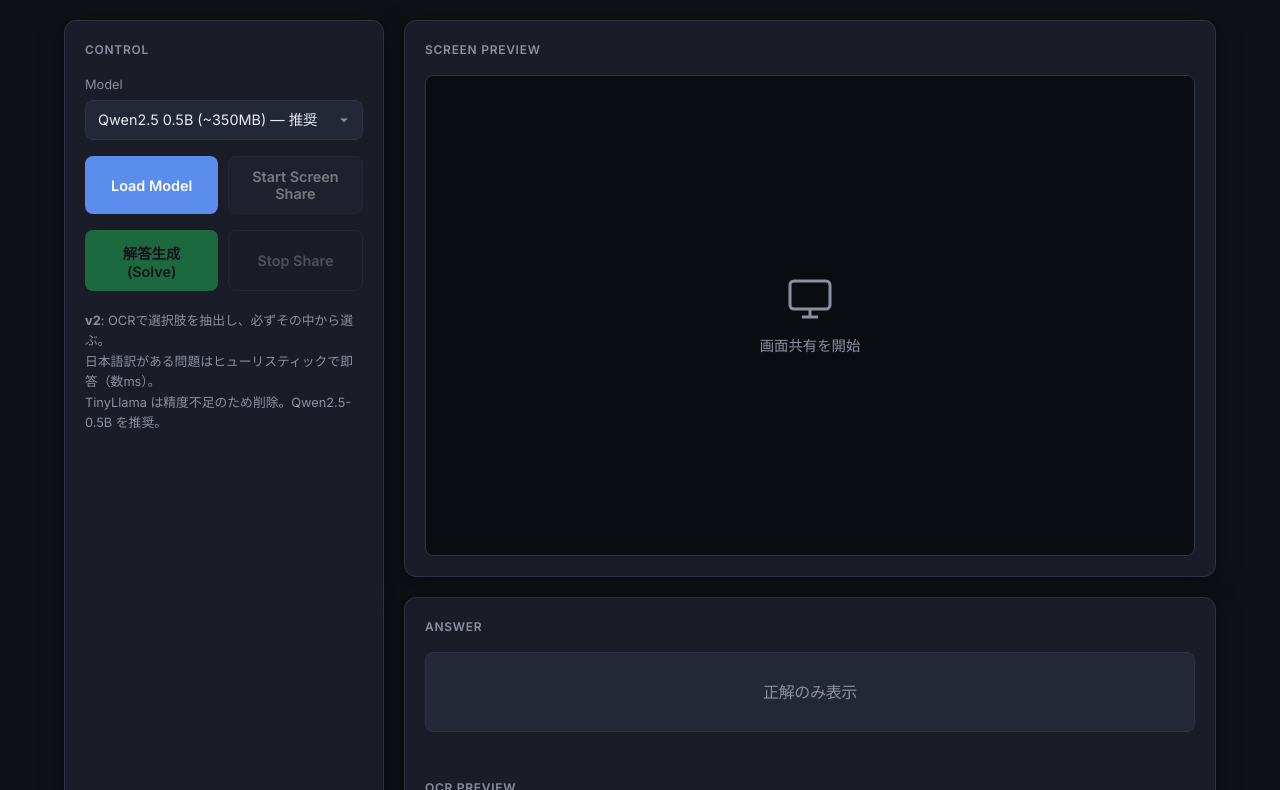
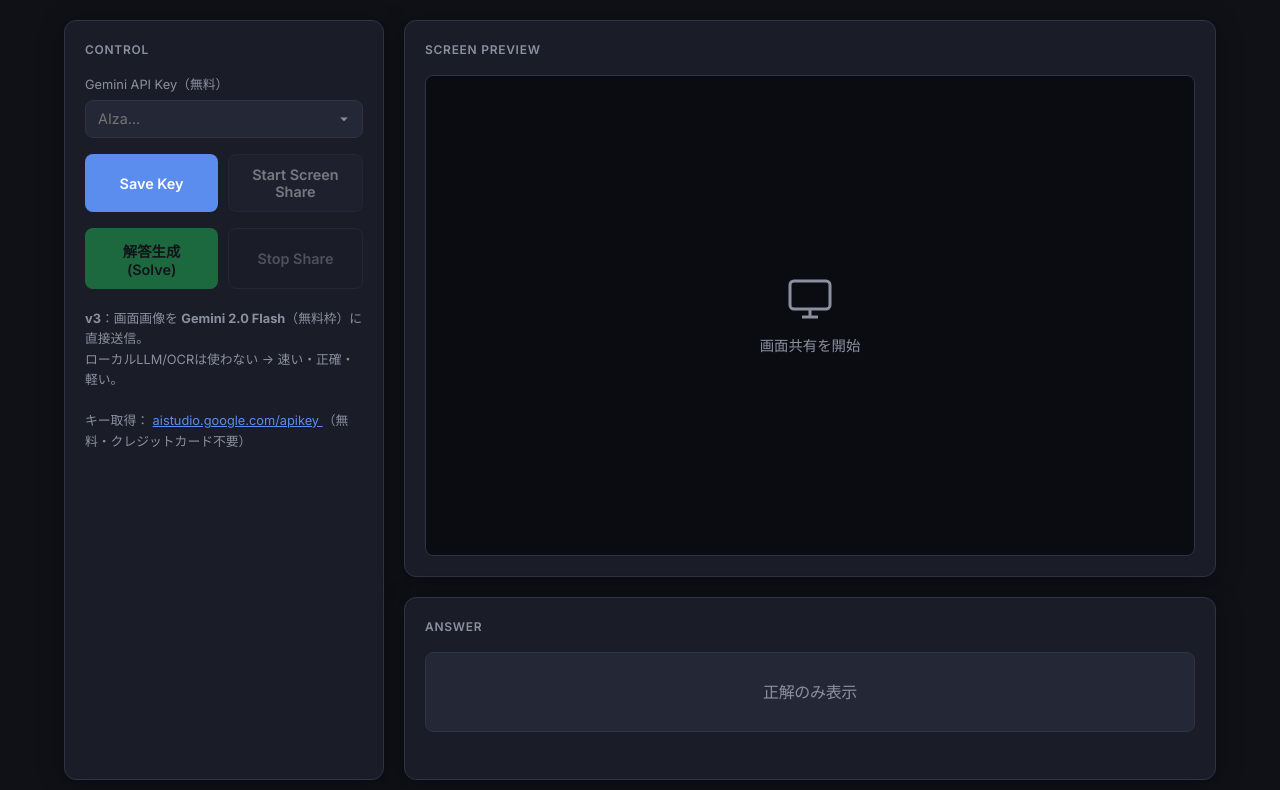
Before and after one commit to r25347sh/free_note, a plain HTML site: page QuizAI/index.html in a window 1280 px wide. Shown: the part 88-878 px from the top of the page. Drawn offline with Linux system fonts and the light colour scheme.

Commit message:
QuizAI v3: Gemini 2.0 Flash (free) — replace slow wrong local LLM

```diff
--- a/QuizAI/index.html
+++ b/QuizAI/index.html
@@ -3,7 +3,7 @@
 <head>
   <meta charset="UTF-8" />
   <meta name="viewport" content="width=device-width, initial-scale=1.0" />
-  <title>QuizAI Light v2</title>
+  <title>QuizAI v3 — Gemini Flash</title>
   <link rel="stylesheet" href="style.css" />
   <link rel="preconnect" href="https://fonts.googleapis.com" />
   <link rel="preconnect" href="https://fonts.gstatic.com" crossorigin />
@@ -15,7 +15,7 @@
       <div class="logo">
         <span class="logo-mark">Q</span>
         <span class="logo-text">QuizAI</span>
-        <span class="badge-light">v2</span>
+        <span class="badge-light">v3</span>
       </div>
       <div class="header-status" id="statusBadge">
         <span class="status-dot"></span>
@@ -28,22 +28,18 @@
         <h2 class="panel-title">Control</h2>
 
         <div class="control-group">
-          <label class="label">Model</label>
-          <select id="modelSelect" class="select">
-            <option value="Qwen2.5-0.5B-Instruct-q4f16_1-MLC" selected>
-              Qwen2.5 0.5B (~350MB) — 推奨
-            </option>
-            <option value="SmolLM2-360M-Instruct-q4f16_1-MLC">
-              SmolLM2 360M (~200MB)
-            </option>
-            <option value="Llama-3.2-1B-Instruct-q4f16_1-MLC">
-              Llama 3.2 1B (~700MB)
-            </option>
-          </select>
+          <label class="label">Gemini API Key（無料）</label>
+          <input
+            id="apiKey"
+            class="select"
+            type="password"
+            placeholder="AIza…"
+            autocomplete="off"
+            spellcheck="false"
+          />
         </div>
-
         <div class="btn-row">
-          <button id="btnLoadModel" class="btn btn-primary" type="button">Load Model</button>
+          <button id="btnSaveKey" class="btn btn-primary" type="button">Save Key</button>
           <button id="btnStartShare" class="btn btn-secondary" type="button" disabled>Start Screen Share</button>
         </div>
 
@@ -58,9 +54,13 @@
         </div>
 
         <p class="hint">
-          <strong>v2</strong>: OCRで選択肢を抽出し、必ずその中から選ぶ。<br />
-          日本語訳がある問題はヒューリスティックで即答（数ms）。<br />
-          TinyLlama は精度不足のため削除。Qwen2.5-0.5B を推奨。
+          <strong>v3</strong>：画面画像を <strong>Gemini 2.0 Flash</strong>（無料枠）に直接送信。<br />
+          ローカルLLM/OCRは使わない → 速い・正確・軽い。<br /><br />
+          キー取得：
+          <a href="https://aistudio.google.com/apikey" target="_blank" rel="noopener" style="color:#5b8def">
+            aistudio.google.com/apikey
+          </a>
+          （無料・クレジットカード不要）
         </p>
       </section>
 
@@ -85,13 +85,11 @@
           <p class="answer-placeholder">正解のみ表示</p>
         </div>
         <div class="meta" id="metaInfo"></div>
-        <h2 class="panel-title" style="margin-top:1.25rem">OCR Preview</h2>
-        <pre class="ocr-box" id="ocrPreview">(OCR)</pre>
       </section>
     </main>
 
     <footer class="footer">
-      <span>Screen Capture API · Tesseract · WebLLM · option-constrained</span>
+      <span>Screen Capture API · Gemini 2.0 Flash · key stays in your browser</span>
     </footer>
   </div>
   <script type="module" src="script.js"></script>
```
Also changed, not shown: 1 other file.
